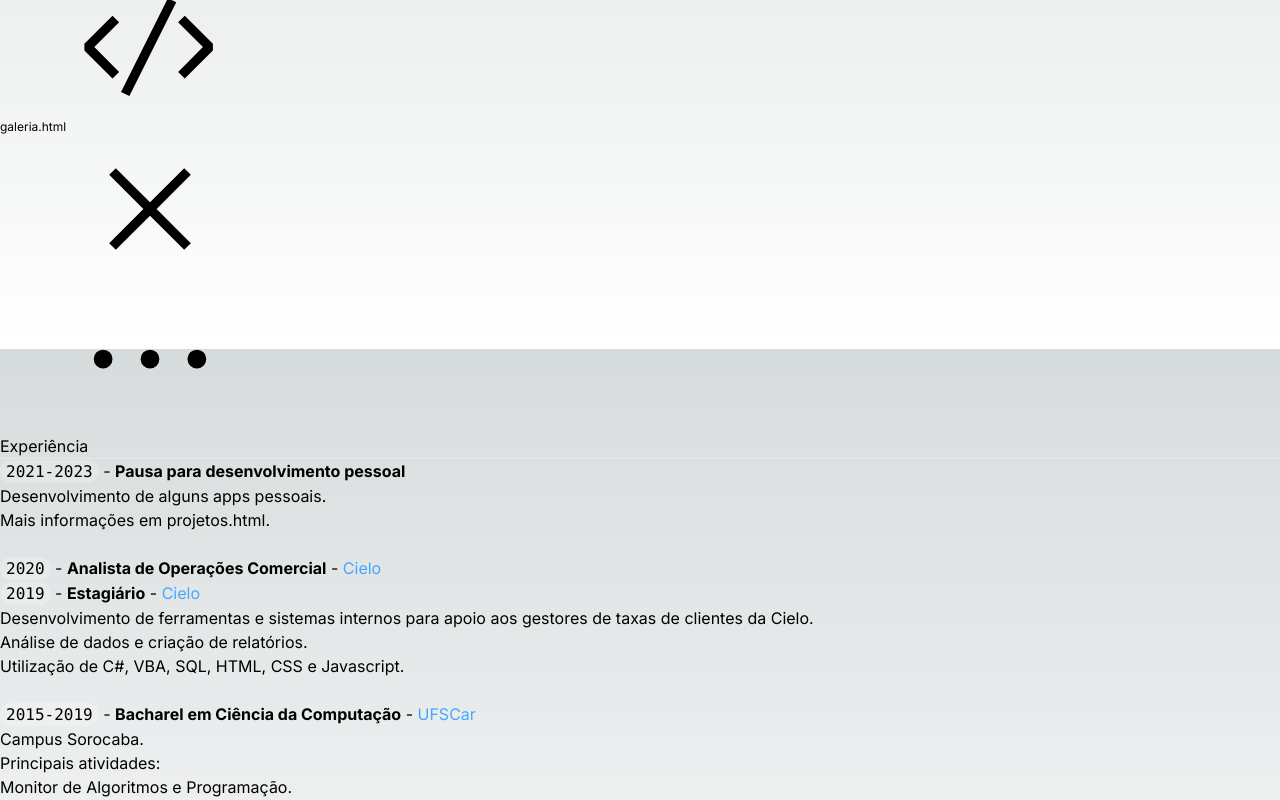
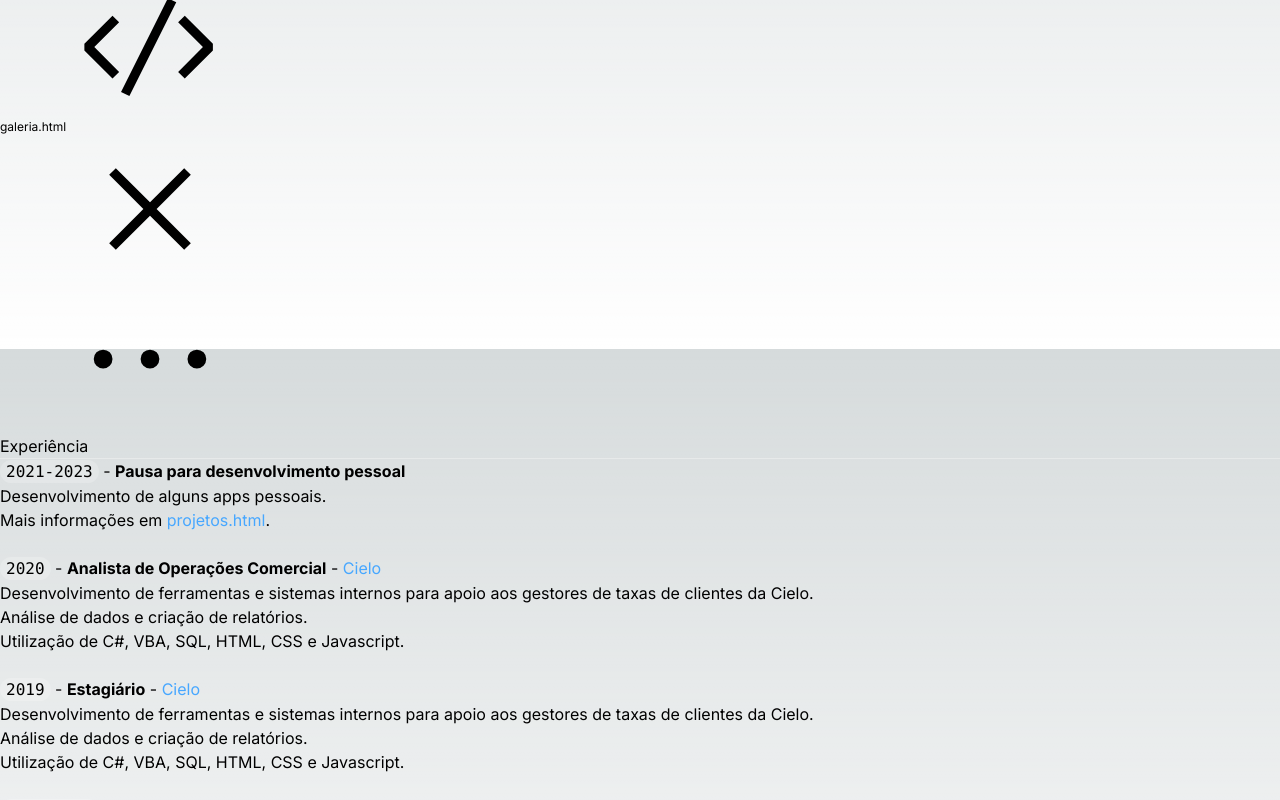
Before and after one commit to gustavotoyota/website, a Next.js app: page / in a window 1280 px wide. Both pictures are taken after a click on the link "experiencia.html". Shown: the part 4451-5251 px from the top of the page. Built offline with nearby package versions, Linux system fonts and the light colour scheme.

Commit message:
fix: fix experiencia navigation

```diff
--- a/src/app/page.tsx
+++ b/src/app/page.tsx
@@ -242,7 +242,7 @@ export default function Home() {
             {activeTab === "Welcome" ? (
               <WelcomeTab setActiveFile={setActiveFile} />
             ) : activeTab === "experiencia.html" ? (
-              <ExperienciaTab />
+              <ExperienciaTab setActiveFile={setActiveFile} />
             ) : activeTab === "projetos.html" ? (
               <ProjetosTab />
             ) : activeTab === "competencias.html" ? (
--- a/src/components/tabs/experiencia.tsx
+++ b/src/components/tabs/experiencia.tsx
@@ -2,7 +2,9 @@
 import { prepareMarkdown } from "@/utils";
 import { ReactMarkdown } from "react-markdown/lib/react-markdown";
 
-export default function ExperienciaTab() {
+export default function ExperienciaTab(props: {
+  setActiveFile: (file: string) => void;
+}) {
   return (
     <div
       className="px-5 py-1"
@@ -15,13 +17,35 @@ export default function ExperienciaTab() {
           ---
 
           \`2021-2023\` - **Pausa para desenvolvimento pessoal**
+        `)}
+      />
 
-          - Desenvolvimento de alguns apps pessoais.
-          - Mais informações em projetos.html.
+      <ul>
+        <li>
+          Desenvolvimento de alguns apps pessoais.
+          <ul>
+            <li>
+              Mais informações em{" "}
+              <a onClick={() => props.setActiveFile("projetos.html")}>
+                projetos.html
+              </a>
+              .
+            </li>
+          </ul>
+        </li>
+      </ul>
 
+      <ReactMarkdown
+        children={prepareMarkdown(`
           &nbsp;
 
           \`2020\` - **Analista de Operações Comercial** - [Cielo](https://www.cielo.com.br/)
+
+          - Desenvolvimento de ferramentas e sistemas internos para apoio aos gestores de taxas de clientes da Cielo.
+          - Análise de dados e criação de relatórios.
+          - Utilização de C#, VBA, SQL, HTML, CSS e Javascript.
+
+          &nbsp;
 
           \`2019\` - **Estagiário** - [Cielo](https://www.cielo.com.br/)
 
@@ -36,7 +60,7 @@ export default function ExperienciaTab() {
           - Campus Sorocaba.
           - Principais atividades:
             - Monitor de Algoritmos e Programação.
-            - Participações em maratonas de programação.]
+            - Participações em maratonas de programação.
           - Utilização de C, C++, Python e Java.
 
           &nbsp;
```
